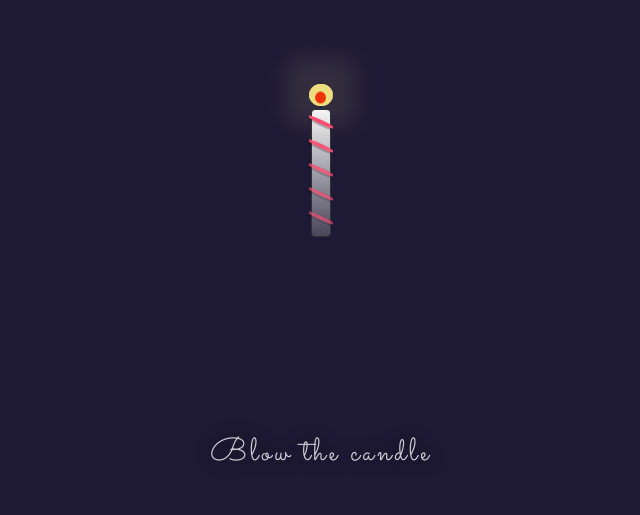
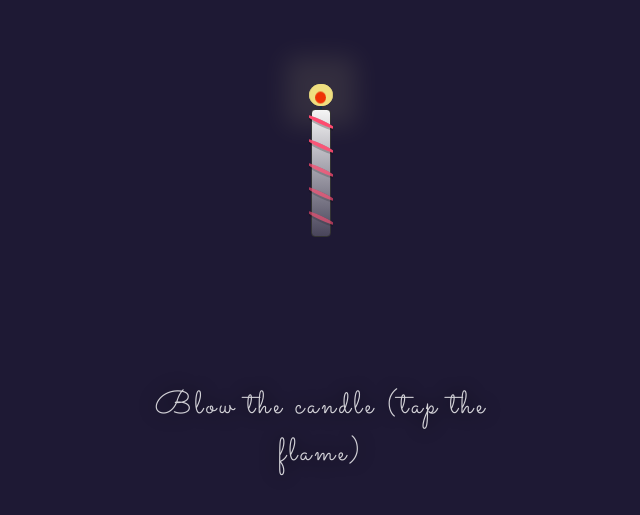
Before and after one commit to Frowcaloe/HappyBD, a plain HTML site: page index.html in a window 1280 px wide. Shown: the part 283-798 px from the top of the page, without its empty margins (319-959 px from the left). Drawn offline with nearby package versions, Linux system fonts and the light colour scheme.

Commit message:
Update index.html

```diff
--- a/index.html
+++ b/index.html
@@ -11,7 +11,7 @@
 </head>
 <body>
     <h1>
-      Blow the candle</h1>
+      Blow the candle (tap the flame)</h1>
      <div class="glow" id="glow"></div>
      <div id="candle">
        <div class="stripe"></div>
```
